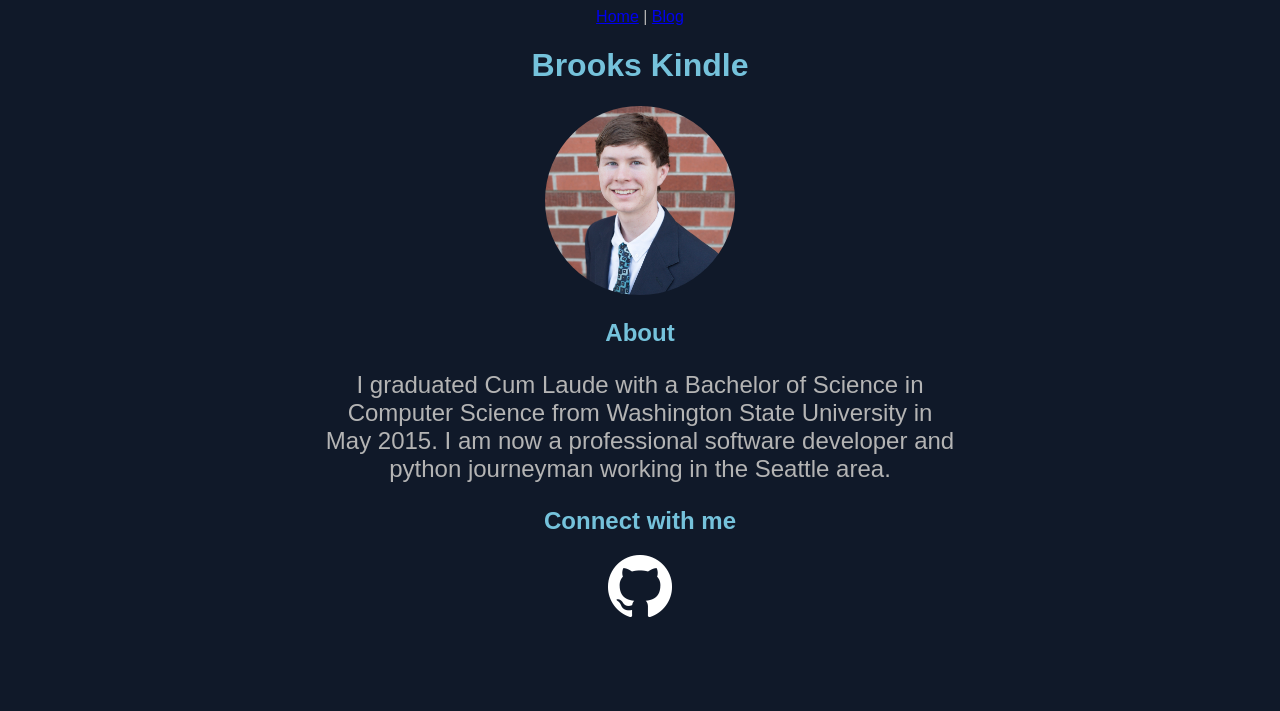
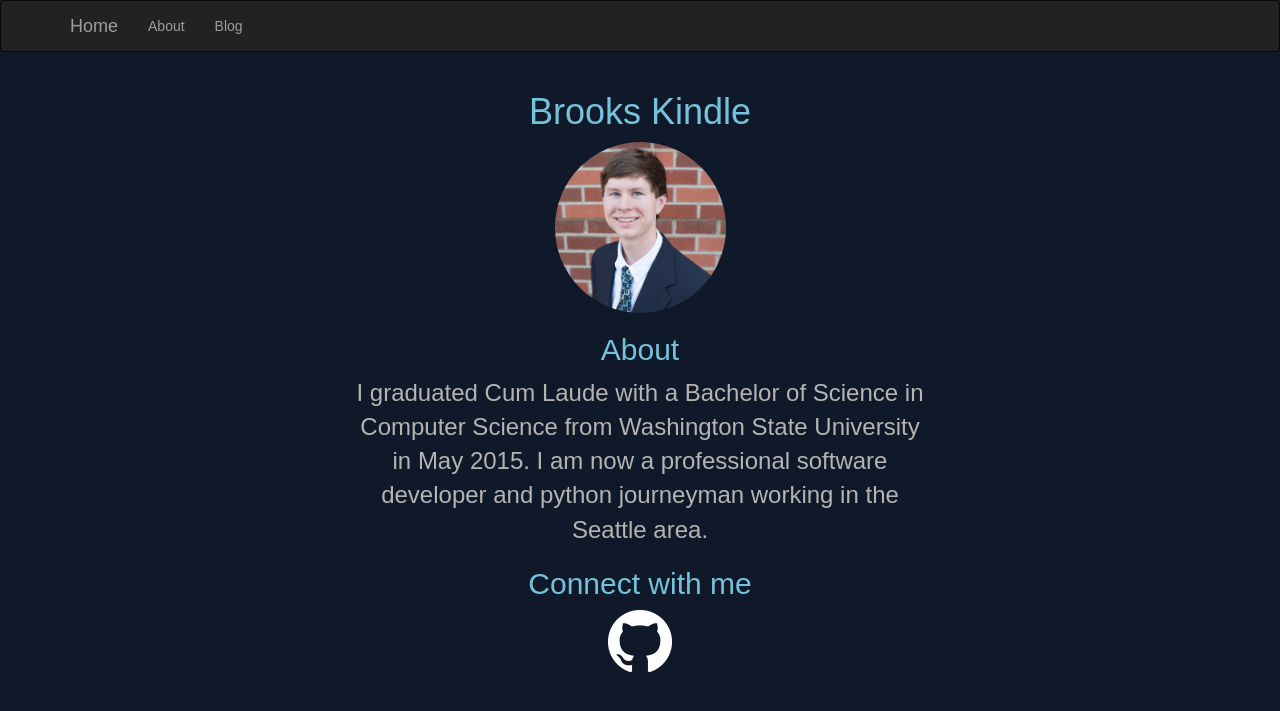
Before and after one commit to brookskindle/brookskindle.github.io, a Flask app: page / in a window 1280 px wide. Shown: the top 711 px of the page. Run offline with Flask 2, Linux system fonts and the light colour scheme; some libraries are stand-ins or nearby versions.

Commit message:
Add bootstrap navbar.

```diff
--- a/app/__init__.py
+++ b/app/__init__.py
@@ -1,7 +1,9 @@
 from flask import Flask
 from flask_flatpages import FlatPages
+from flask_bootstrap import Bootstrap
 
 pages = FlatPages()
+bootstrap = Bootstrap()
 
 def create_app(config_file):
     """Create a flask application from a configuration file.
@@ -19,6 +21,7 @@ def create_app(config_file):
 
     # Other initialization
     pages.init_app(app)
+    bootstrap.init_app(app)
 
     # Route registration
     from app.main.views import bp as main_bp
--- a/app/templates/base.html
+++ b/app/templates/base.html
@@ -1,7 +1,13 @@
 <!DOCTYPE html>
+<!-- Parent template to apply color and layout to all other pages.  -->
 <html>
-    <head>{% block head %}
-        <title>{% block title %}Brooks Kindle{% endblock %}</title>
+    <!-- Inherit from Bootstrap's base -->
+    {% extends "bootstrap/base.html" %}
+
+    {% block title%}Brooks Kindle{% endblock %}
+
+    {% block styles %}
+    {{ super() }}
     <style type="text/css">
         /* using internal style until I figure out how to add static/css */
         body {
@@ -16,15 +22,35 @@
             border-radius: 50%;
         }
     </style>
-    </head>{% endblock %}
-    <body>
-        <div class="navbar" align="center">
-            <a href="{{ url_for("main.index") }}">Home</a>
-            |
-            <a href="{{ url_for("blog.index") }}">Blog</a>
+    {% endblock %}
+
+    <!-- Override the navbar that bootstrap provides -->
+    {% block navbar %}
+        <div class="navbar navbar-inverse" role="navigation">
+            <div class="container">
+                <div class="navbar-header">
+                    <button type="button" class="navbar-toggle"
+                        data-toggle="collapse" data-target=".navbar-collapse">
+                        <span class="sr-only">Toggle navigation</span>
+                        <span class="icon-bar"></span>
+                        <span class="icon-bar"></span>
+                        <span class="icon-bar"></span>
+                    </button>
+                    <a class="navbar-brand" href={{url_for("main.index")}}>Home</a>
                 </div>
-        <div class="content" align="center">
+                <div class="navbar-collapse collapse">
+                    <ul class="nav navbar-nav">
+                        <li><a href={{url_for("main.index")}}>About</a>
+                        <li><a href={{url_for("blog.index")}}>Blog</a>
+                    </ul>
+                </div>
+            </div>
+        </div>
+    {% endblock %}
+
+    {% block content %}
+    <div class="container" align="center">
         {% block page_content %}{% endblock %}
     </div>
-    </body>
+    {% endblock %}
 </html>
--- a/app/templates/index.html
+++ b/app/templates/index.html
@@ -1,6 +1,7 @@
 <!-- Inherit from our base layout -->
 {% extends "base.html" %}
-{% block head %}
+
+{% block styles %}
 {{ super() }}
 <style type="text/css">
     /* Additional styles for this page */
```
Also changed, not shown: requirements.txt (+4 -3 lines). Lines whose indentation alone changed are shown as unchanged.
